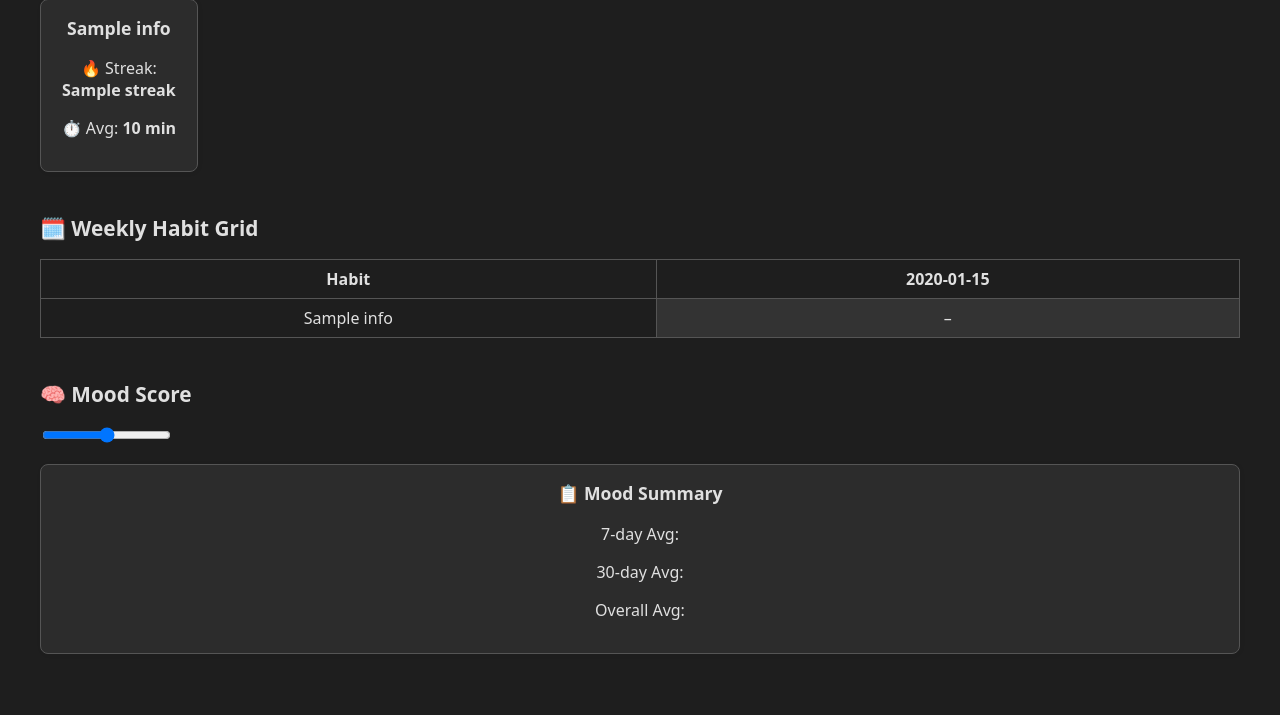
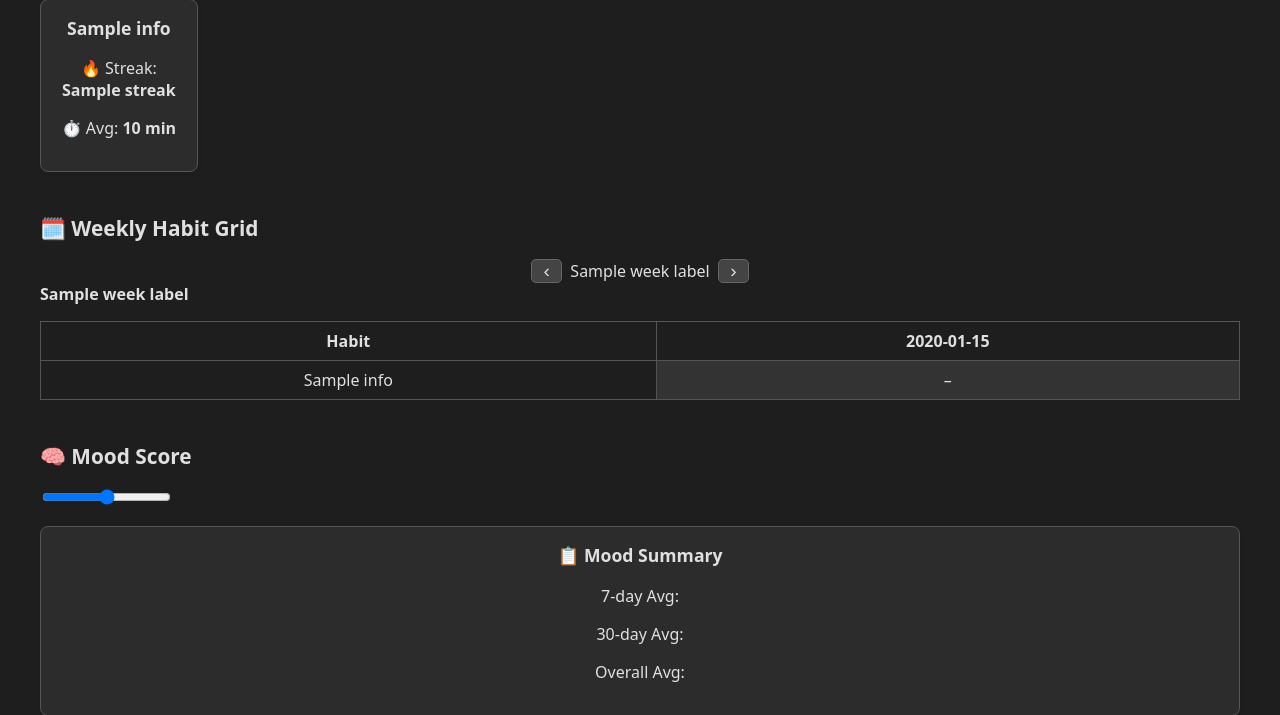
Before and after one commit to jake0lawrence/habit-tracker, a Flask app: template templates/index.html in a window 1280 px wide. Shown: the part 142-857 px from the top of the page. Before the commit the page ends 796 px from the top, so only its background shows below. Run offline with Flask 3, Linux system fonts and the light colour scheme; the template is opened without the code that fills it: most values are stand-ins (such as "Sample title", 1, 10 or a date in 2020).

Commit message:
Add week navigation with prev/next buttons

```diff
--- a/app.py
+++ b/app.py
@@ -53,11 +53,26 @@ def save_data(data):
         json.dump(data, f, indent=2)
 
 
-def get_week_range() -> list[datetime.date]:
-    """Return the seven-day range for the current week starting Monday."""
+def monday_of_current_week() -> datetime.date:
+    """Return Monday of the current week."""
     today = datetime.date.today()
-    start = today - datetime.timedelta(days=today.weekday())
+    return today - datetime.timedelta(days=today.weekday())
+
+
+def get_week_range(offset: int = 0) -> list[datetime.date]:
+    """Return seven dates starting Monday with an optional day offset."""
+    start = monday_of_current_week() + datetime.timedelta(days=offset)
     return [start + datetime.timedelta(days=i) for i in range(7)]
+
+
+def format_week_label(start: datetime.date) -> str:
+    """Return a human-readable label like 'Jul 1 – Jul 7, 2025'."""
+    end = start + datetime.timedelta(days=6)
+    if start.year == end.year:
+        if start.month == end.month:
+            return f"{start.strftime('%b')} {start.day} – {end.day}, {start.year}"
+        return f"{start.strftime('%b %d')} – {end.strftime('%b %d, %Y')}"
+    return f"{start.strftime('%b %d, %Y')} – {end.strftime('%b %d, %Y')}"
 
 
 def calculate_habit_stats(
@@ -224,8 +239,35 @@ def index():
         mood=mood,
         mood_stats=mood_stats,
         week=week,
+        week_label=format_week_label(week[0]),
         stats=stats,
         debug=debug_mode,
+    )
+
+
+@app.route("/grid")
+def grid():
+    """Return the habit grid for a week offset in days."""
+    try:
+        offset = int(request.args.get("offset", 0))
+    except ValueError:
+        offset = 0
+    week = get_week_range(offset)
+    backend = get_storage_backend()
+    data = backend.get_range(str(week[0]), str(week[-1]))
+    config = load_config()
+    grid = render_template(
+        "_habit_row.html",
+        habits=config,
+        data=data,
+        week=week,
+        today=str(datetime.date.today()),
+    )
+    label = format_week_label(week[0])
+    return render_template(
+        "_grid_wrapper.html",
+        grid=grid,
+        week_label=label,
     )
 
 
@@ -263,7 +305,13 @@ def log_habit():
         week=week,
         today=str(datetime.date.today()),
     )
-    return f'<div id="habit-grid">{grid}</div>'
+    label = format_week_label(week[0])
+    wrapper = render_template(
+        "_grid_wrapper.html",
+        grid=grid,
+        week_label=label,
+    )
+    return wrapper
 
 
 @app.route("/mood", methods=["POST"])
--- a/static/styles.css
+++ b/static/styles.css
@@ -119,6 +119,22 @@ body.dark .cell-empty {
 }
 body.dark .cell-done {
   background-color: #2e8b57;
+}
+
+/* Week navigation */
+.week-nav {
+  display: flex;
+  justify-content: center;
+  align-items: center;
+  gap: 0.5em;
+  margin-top: 0.5em;
+}
+.week-nav button {
+  padding: 0 0.6em;
+  font-size: 1.2em;
+}
+.week-label {
+  font-weight: bold;
 }
 
 /* Entry Summary and Edit Button */
--- /dev/null
+++ b/templates/_grid_wrapper.html
@@ -0,0 +1,4 @@
+<div id="habit-grid" data-week-label="{{ week_label }}">
+  <div class="week-label">{{ week_label }}</div>
+  {{ grid|safe }}
+</div>
--- a/templates/index.html
+++ b/templates/index.html
@@ -36,7 +36,21 @@
 
   <section>
     <h2>🗓️ Weekly Habit Grid</h2>
-    <div id="habit-grid">
+    <div id="week-nav" class="week-nav" x-data="{offset:0, weekLabel:'{{ week_label }}'}"
+         @htmx:afterSwap.window="if($event.detail.target.id==='habit-grid'){weekLabel=$event.detail.target.dataset.weekLabel}">
+      <button @click="offset -= 7"
+              hx-get="/grid?offset={{ '{{' }} offset {{ '}}' }}"
+              hx-target="#habit-grid"
+              hx-swap="outerHTML">‹</button>
+      <span x-text="weekLabel"></span>
+      <button @click="offset += 7"
+              :disabled="offset === 0"
+              hx-get="/grid?offset={{ '{{' }} offset {{ '}}' }}"
+              hx-target="#habit-grid"
+              hx-swap="outerHTML">›</button>
+    </div>
+    <div id="habit-grid" data-week-label="{{ week_label }}">
+      <div class="week-label">{{ week_label }}</div>
       {% include '_habit_row.html' %}
     </div>
   </section>
```
Also changed, not shown: e2e/week_nav.spec.ts (added, +12 -0 lines), tests/test_routes.py (+13 -0 lines).
